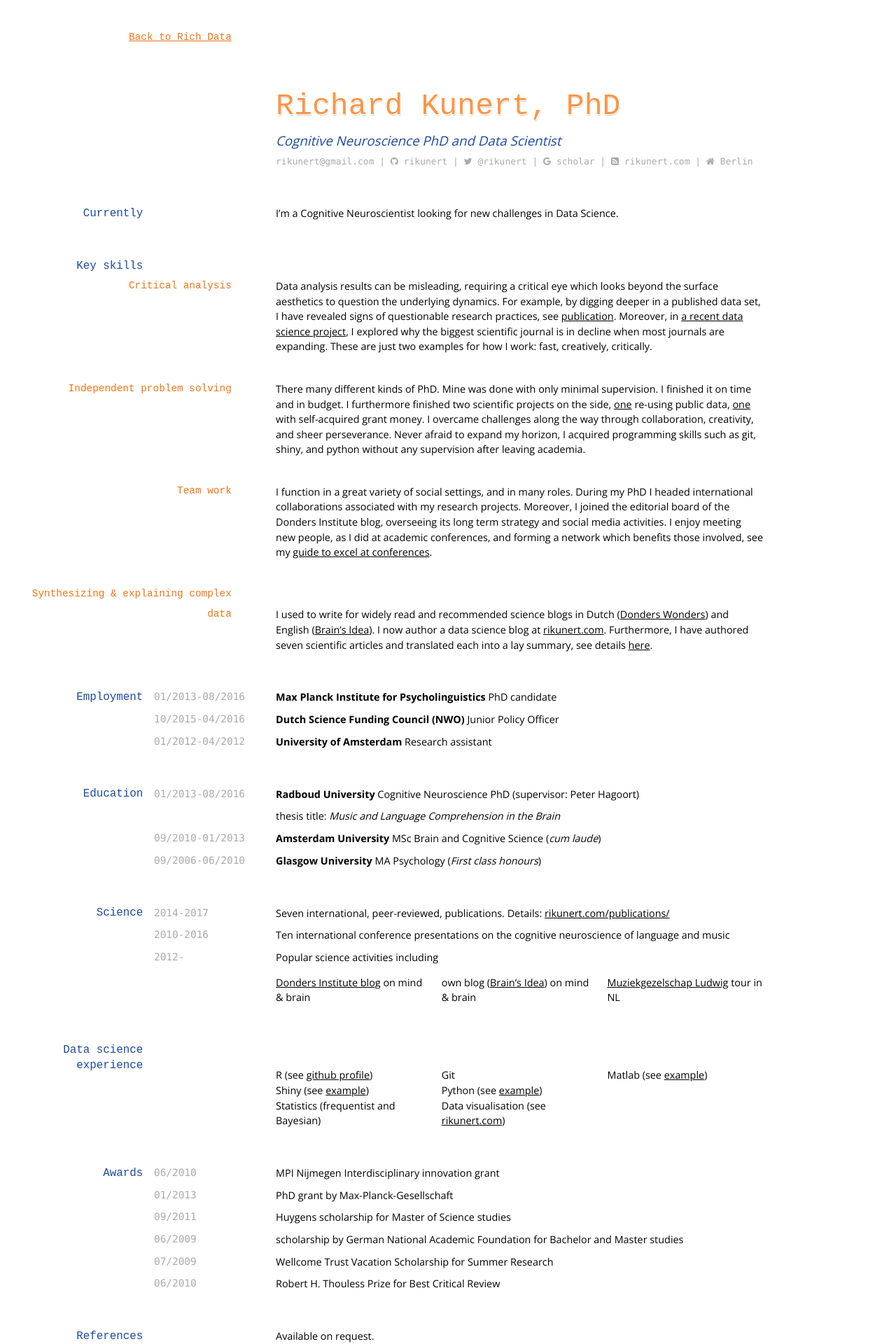
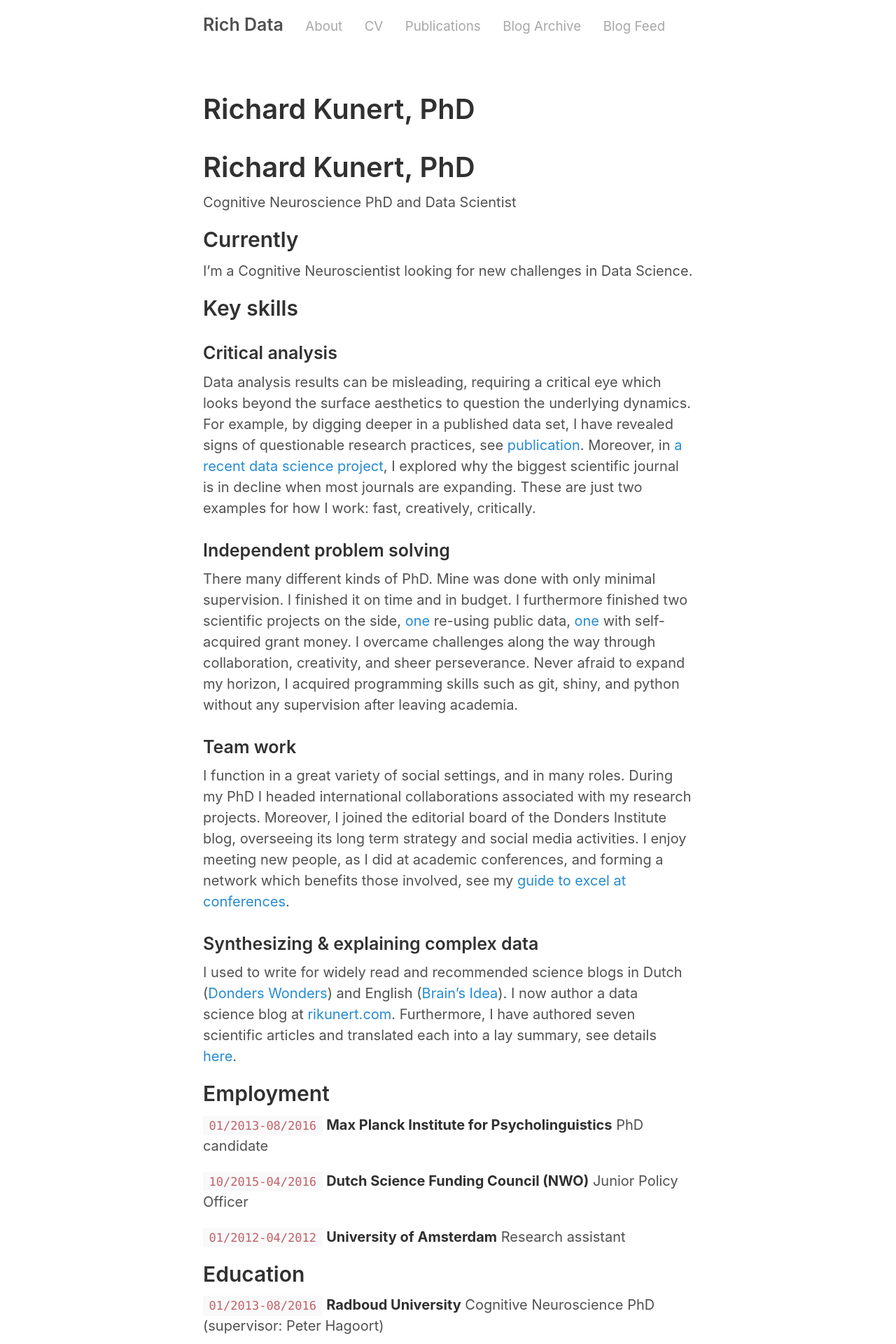
Before and after one commit to rikunert/rikunert.github.io, a Jekyll site: the page built from cv.md, in a window 1280 px wide. Shown: the top 1920 px of the page at 70% size. Built offline with Jekyll 4.4.1, drawn with Linux system fonts in a browser that asks for light colours; nearby versions of some CDN libraries; comment, search, counter and statistics services are not loaded; some of the changed text lies outside the part shown.

Commit message:
trying to get cv back on site

```diff
--- a/_config.yml
+++ b/_config.yml
@@ -35,7 +35,7 @@ future:               true
 
 pages_list:
   About: '/about'
-#  CV: '/cv'
+  CV: '/cv'
   Publications: '/publications'
   Blog Archive: '/archive'
   Blog Feed: '/atom.xml'
--- a/cv.md
+++ b/cv.md
@@ -1,23 +1,9 @@
 ---
-layout: cv
+layout: page
 title: Richard Kunert, PhD
 ---
 # Richard Kunert, PhD
 Cognitive Neuroscience PhD and Data Scientist
-
-<div id="webaddress">
-<a href="mailto:rikunert@gmail.com">rikunert@gmail.com</a>
-|
-<i class="fa fa-github"></i> <a href="http://github.com/rikunert">rikunert</a>
-|
-<i class="fa fa-twitter"></i> <a href="http://twitter.com/rikunert">@rikunert</a>
-|
-<i class="fa fa-google"></i> <a href="http://scholar.google.com/citations?user=V2EGJ3UAAAAJ">scholar</a>
-|
-<i class="fa fa-rss-square"></i> <a href="http://rikunert.com">rikunert.com</a>
-|
-<i class="fa fa-home"></i> <a href="https://www.google.de/maps/place/Berlin/@52.5072111,13.1459682,10z/data=!3m1!4b1!4m5!3m4!1s0x47a84e373f035901:0x42120465b5e3b70!8m2!3d52.5200066!4d13.404954">Berlin</a>
-</div>
 
 ## Currently
 
```
Also changed, not shown: cv_xx/cv-print.css (renamed from cv/cv-print.css), cv_xx/cv-screen.css (renamed from cv/cv-screen.css), cv_xx/links.txt (renamed from cv/links.txt).
